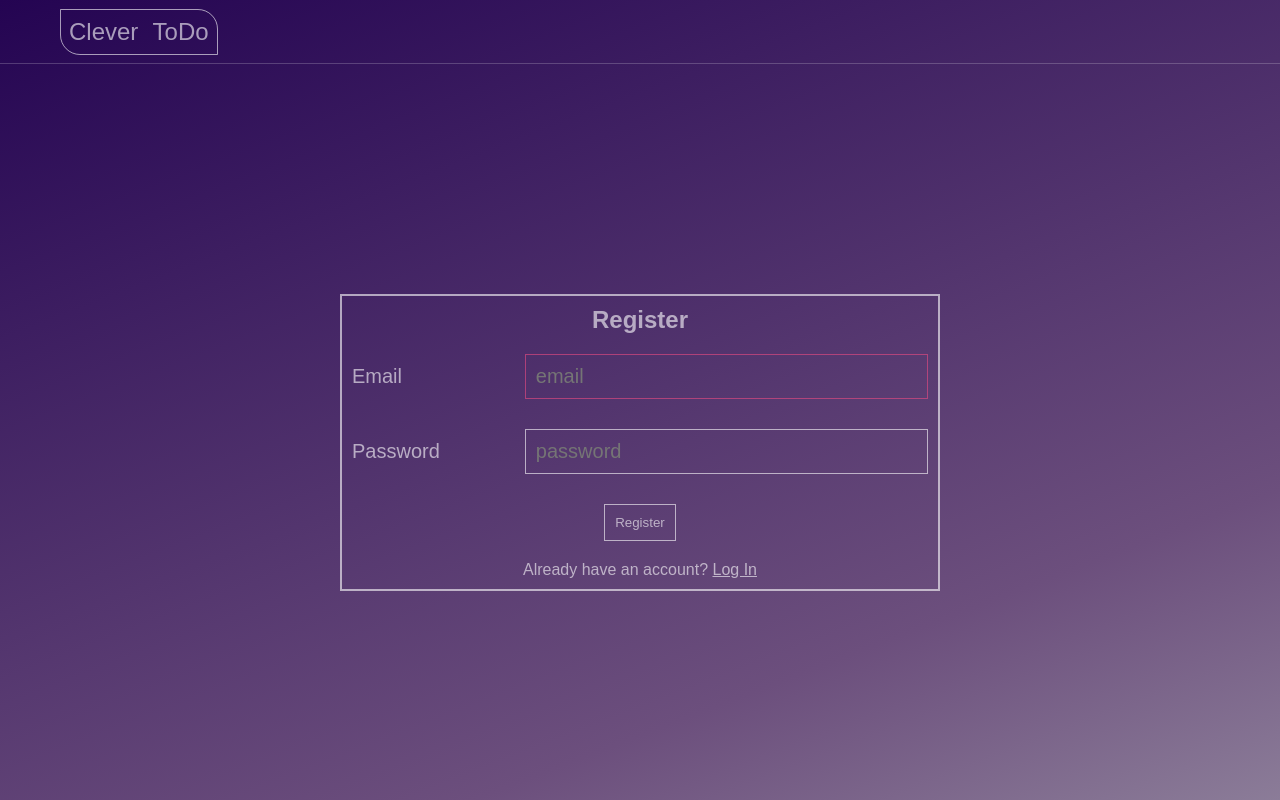
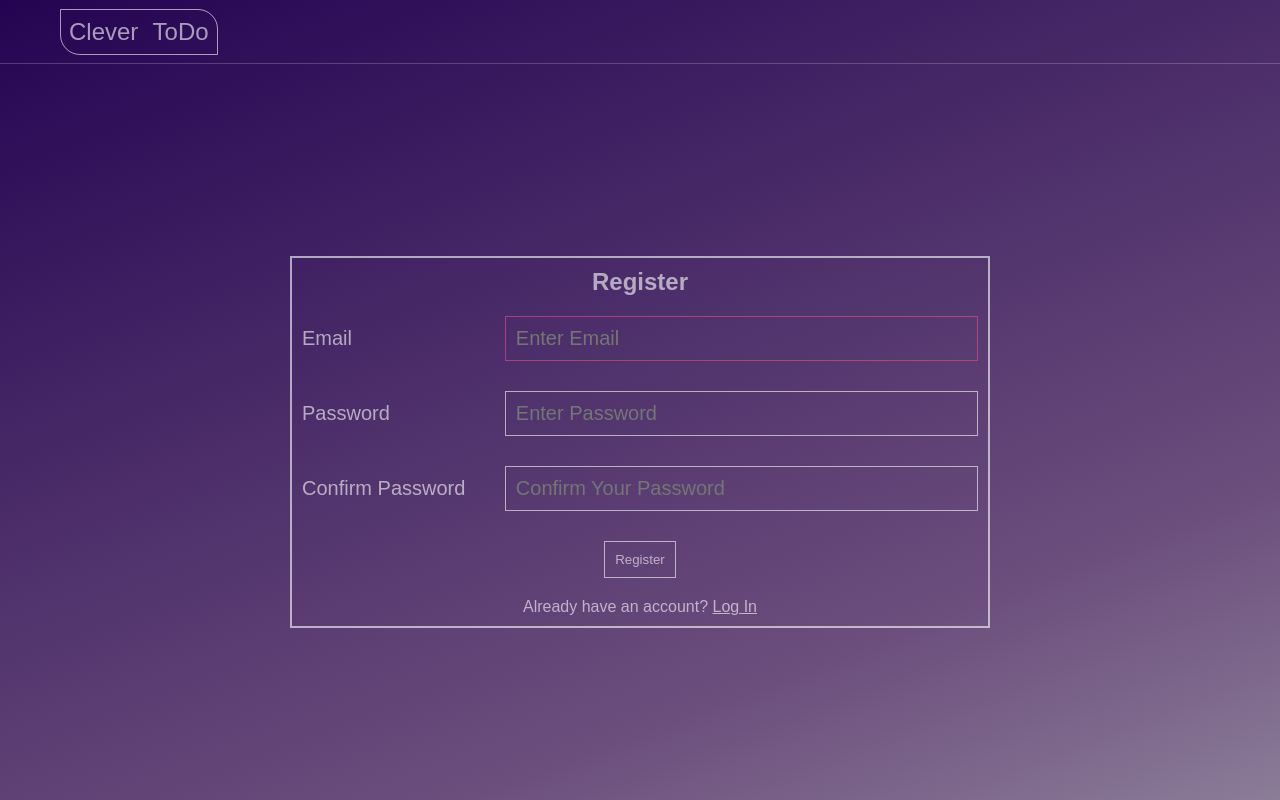
Before and after one commit to kirpichev228/clever-todo-list, a Vue app: page /register in a window 1280 px wide. Built offline with nearby package versions, Linux system fonts and the light colour scheme; no server answers.

Commit message:
JST-690: implement password check during registration, and refactor inputs to change without setters

```diff
--- a/src/components/UI/InputSample.vue
+++ b/src/components/UI/InputSample.vue
@@ -1,17 +1,14 @@
+<!-- eslint-disable vuejs-accessibility/label-has-for -->
 <template>
-  <label
-    :for="setInputId"
-  >
+  <label>
     <slot></slot>
     <input
       required
-      :type="inputType"
-      :name="setInputId"
-      :id="setInputId"
-      :placeholder="inputType"
-      :maxlength="length"
-      @change="$emit('inputVal', $event.target.value)"
-      :value="inputValue"
+      :type="props.type"
+      :placeholder="props.placeholder"
+      :maxlength="props.length"
+      @input="$emit('update:modelValue', $event.target.value)"
+      :value="modelValue"
     >
   </label>
 </template>
@@ -19,16 +16,16 @@
 <script setup>
 import { defineProps } from 'vue';
 
-defineProps({
-  inputType: String,
-  inputValue: String,
+const props = defineProps({
+  type: String,
+  placeholder: {
+    type: String,
+    required: false,
+  },
   length: Number,
+
+  modelValue: String,
 });
-defineEmits([
-  'inputVal',
-]);
-
-const setInputId = new Date().getTime();
 
 </script>
 
--- a/src/components/modals/ModalAdd.vue
+++ b/src/components/modals/ModalAdd.vue
@@ -6,16 +6,18 @@
           New Task
         </h2>
         <InputSample
-          :inputType="text"
-          @inputVal="setTaskName"
-          :length="20"
+          placeholder="Enter Task Name"
+          type="text"
+          v-model="taskForm.name"
+          length="20"
           v-focus
         >
           Task Name
         </InputSample>
         <InputSample
-          :inputType="text"
-          @inputVal="setTaskDesc"
+          type="text"
+          placeholder="Enter Task Description"
+          v-model="taskForm.desc"
         >
           Task Description
         </InputSample>
@@ -57,14 +59,6 @@ const store = useStore();
 
 const currentUserId = store.getters['auth/userID'];
 const loaderObserver = computed(() => store.getters['calendar/loaderStatus']);
-
-const setTaskName = (inputValue) => {
-  taskForm.name = inputValue;
-};
-
-const setTaskDesc = (inputValue) => {
-  taskForm.desc = inputValue;
-};
 
 const addNewTask = () => {
   const taskID = Date.now();
--- a/src/components/modals/ModalEdit.vue
+++ b/src/components/modals/ModalEdit.vue
@@ -6,17 +6,17 @@
           Edit Task
         </h2>
         <InputSample
-          :inputType="text"
-          @inputVal="setTaskName"
-          :inputValue="currentTask.name"
-          :length="20"
+          placeholder="Enter Task Name"
+          type="text"
+          v-model="taskFormValue.name"
+          length="20"
         >
           Task Name
         </InputSample>
         <InputSample
-          :inputType="text"
-          @inputVal="setTaskDescription"
-          :inputValue="currentTask.desc"
+          type="text"
+          placeholder="Enter Task Description"
+          v-model="taskFormValue.desc"
           v-focus
         >
           Task Description
@@ -81,16 +81,7 @@ const store = useStore();
 const currentUserId = store.getters['auth/userID'];
 const loaderObserver = computed(() => store.getters['calendar/loaderStatus']);
 
-const setTaskName = (value) => {
-  taskFormValue.name = value;
-};
-
-const setTaskDescription = (value) => {
-  taskFormValue.desc = value;
-};
-
 const setTaskDate = (value) => {
-  console.log(value);
   taskFormValue.date = value;
 };
 
--- a/src/views/AuthLogin.vue
+++ b/src/views/AuthLogin.vue
@@ -4,15 +4,17 @@
     <div class="inputs-field">
       <form class="form" @submit.prevent="login">
         <InputSample
-          inputType="email"
-          @inputVal="setMail"
+          type="email"
+          placeholder="Enter Email"
+          v-model="loginForm.email"
           v-focus
         >
           Email
         </InputSample>
         <InputSample
-          inputType="password"
-          @inputVal="setPass"
+          type="password"
+          placeholder="Enter Password"
+          v-model="loginForm.password"
         >
           Password
         </InputSample>
@@ -43,14 +45,6 @@ const store = useStore();
 
 const login = () => {
   store.dispatch('auth/login', loginForm);
-};
-
-const setPass = (inputValue) => {
-  loginForm.password = inputValue;
-};
-
-const setMail = (inputValue) => {
-  loginForm.email = inputValue;
 };
 
 </script>
--- a/src/views/AuthRegistration.vue
+++ b/src/views/AuthRegistration.vue
@@ -4,19 +4,35 @@
     <div class="inputs-field">
       <form class="form" @submit.prevent="register">
         <InputSample
-          inputType="email"
-          @inputVal="setMail"
+          v-model="registerForm.email"
+          type="email"
+          placeholder="Enter Email"
           v-focus
         >
           Email
         </InputSample>
+
         <InputSample
-          inputType="password"
-          @inputVal="setPass"
+          v-model="registerForm.password"
+          type="password"
+          placeholder="Enter Password"
         >
           Password
         </InputSample>
-        <ButtonSample type="submit">
+        <InputSample
+          type="password"
+          v-model="registerForm.confirm"
+          placeholder="Confirm Your Password"
+        >
+          Confirm Password
+        </InputSample>
+        <ButtonSample
+          type="submit"
+          :disabled="!isPasswordsMatch"
+          v-bind:class="{
+            'wrong': !isPasswordsMatch
+          }"
+        >
           Register
         </ButtonSample>
       </form>
@@ -30,7 +46,7 @@
 
 <script setup>
 import { useStore } from 'vuex';
-import { reactive } from 'vue';
+import { computed, reactive } from 'vue';
 import VFocus from '@/directives/VFocus';
 import ButtonSample from '../components/UI/ButtonSample.vue';
 import InputSample from '../components/UI/InputSample.vue';
@@ -38,6 +54,7 @@ import InputSample from '../components/UI/InputSample.vue';
 const registerForm = reactive({
   password: '',
   email: '',
+  confirm: '',
 });
 const store = useStore();
 
@@ -45,13 +62,7 @@ const register = () => {
   store.dispatch('auth/register', registerForm);
 };
 
-const setPass = (inputValue) => {
-  registerForm.password = inputValue;
-};
-
-const setMail = (inputValue) => {
-  registerForm.email = inputValue;
-};
+const isPasswordsMatch = computed(() => registerForm.confirm === registerForm.password);
 
 </script>
 
@@ -59,7 +70,7 @@ const setMail = (inputValue) => {
 .auth-wrapper {
   margin: auto;
   padding: 10px;
-  width: 600px;
+  width: 700px;
   border: 2px solid var(--color-static);
   display: flex;
   flex-direction: column;
@@ -85,4 +96,9 @@ const setMail = (inputValue) => {
   color: var(--color-hover);
 }
 
+.wrong:hover {
+  color: var(--color-static);
+  cursor: not-allowed;
+}
+
 </style>
```
